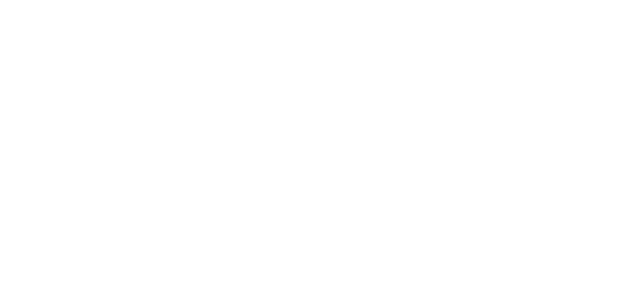
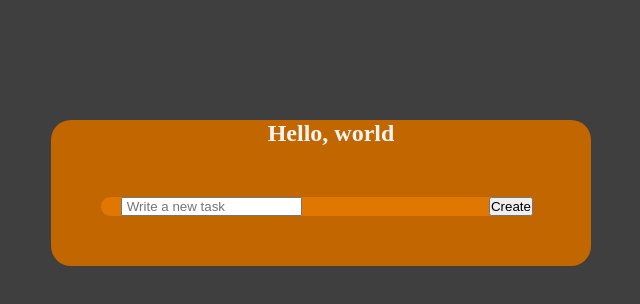
Before and after one commit to woof16/todoApp, a plain HTML site: page index.html in a window 1280 px wide. Shown: the whole page, without its empty margins (319-959 px from the left). Drawn offline with Linux system fonts and the light colour scheme.

Commit message:
Started divs and css (hey Siri how to center div?)

```diff
--- a/index.html
+++ b/index.html
@@ -0,0 +1,24 @@
+<!DOCTYPE html>
+<html>
+  <head>
+    <title>TO-DO LIST</title>
+    <meta name="viewport" content="width=device-width, initial-scale=1">
+    <link rel="stylesheet" href="style.css" />
+
+  </head>
+
+  <body>
+    <div class="wrapper">
+        <div class="app">
+            <h2>Hello, world</h1>
+            <div class="task">
+                <input type="text" id="new task" placeholder=" Write a new task">
+                <button>Create</button>
+            </div>
+            <div class="task"></div>
+        </div>
+
+    </div>
+    <script src="index.js"></script>
+  </body>
+</html>
--- a/style.css
+++ b/style.css
@@ -1,4 +1,47 @@
-/* Centered, round edges. Simple. Matching colors.
- * Cross out animation, fade effect.
- * Colors as a small line or dot at the end of each entry.
-*/
+* {
+  margin: 0;
+  padding: 0;
+  box-sizing: border-box;
+}
+
+.wrapper {
+  width: 100%;
+  min-height: 100vh;
+  background: #3f3f3f;
+  /* background: linear-gradient(135deg, #0026a1, #02ffab); */
+  padding: 20px;
+  justify-content: center;
+}
+
+.app {
+  width: 100%;
+  max-width: 540px;
+  justify-content: center;
+
+  background: #c26700;
+  margin: 100px auto 40px;
+  padding: 40px, 30px, 70px;
+  border-radius: 20px;
+}
+
+.app h2 {
+  justify-content: center;
+
+  color: #f8f4f4;
+  display: flex;
+  margin-left: 20px;
+  align-items: center;
+  margin-bottom: 20px;
+}
+
+.task {
+  display: flex;
+  margin: 50px;
+  width: 80%;
+  align-items: center;
+  justify-content: space-between;
+  background: #ff880080;
+  border-radius: 25px;
+  padding-left: 20px;
+  margin-bottom: 25px;
+}
```
